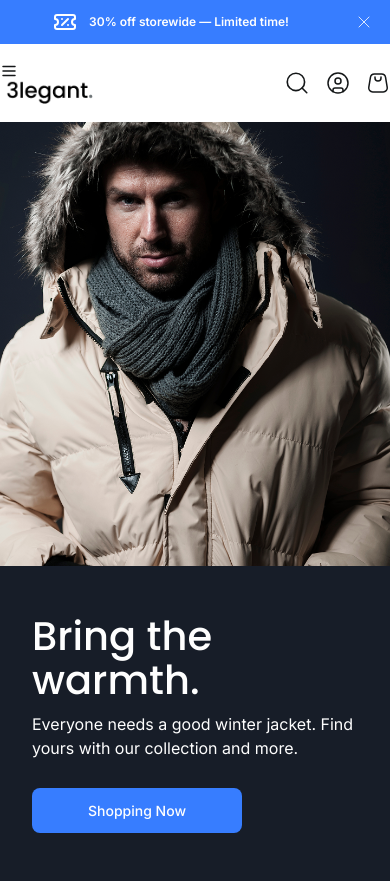
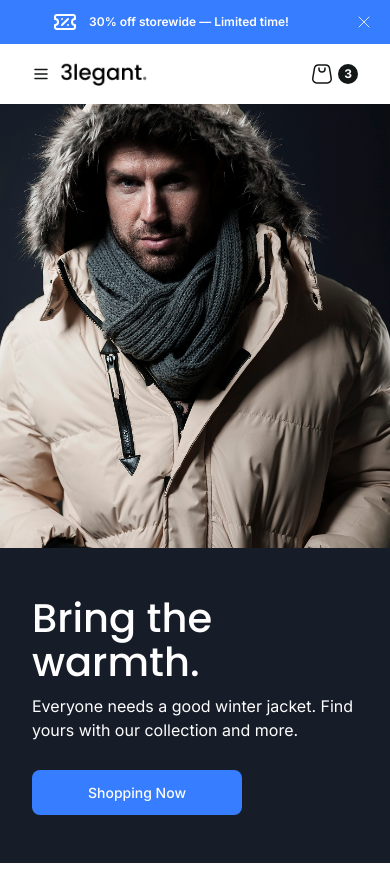
Before and after one commit to MohammadAlamin99/3legant-frontend, a Next.js app: page / in a window 390 px wide. Built offline with nearby package versions, Linux system fonts and the light colour scheme.

Commit message:
menu complete

```diff
--- a/src/components/NavMenu.tsx
+++ b/src/components/NavMenu.tsx
@@ -5,10 +5,9 @@ import Link from "next/link";
 export default function NavMenu() {
     return (
         <div>
-            <div className="container bg-white mx-auto py-[18px] flex justify-between">
-                <div>
-                   <Menu size={18} color="#141718" strokeWidth={2} />
-
+            <div className="container bg-white mx-auto py-[18px] flex justify-between px-8 lg:px-0 ">
+                <div className="flex items-center gap-1">
+                    <Menu className="block lg:hidden md:hidden cursor-pointer" size={18} color="#141718" strokeWidth={2} />
                     <Image
                         src={Logo}
                         alt="logo"
@@ -23,12 +22,15 @@ export default function NavMenu() {
                 </ul>
 
                 <div className="flex items-center gap-4">
-                    <Search size={26} color="#141718" strokeWidth={1.5} />
-                    <CircleUser size={24} color="#141718" strokeWidth={1.5} />
-                    <svg xmlns="http://www.w3.org/2000/svg" width="24" height="24" viewBox="0 0 24 24" fill="none">
+                    <Search className="hidden lg:block md:block cursor-pointer" size={26} color="#141718" strokeWidth={1.5} />
+                    <CircleUser className="hidden lg:block md:block cursor-pointer" size={24} color="#141718" strokeWidth={1.5} />
+                   <div className="flex items-center gap-1">
+                     <svg xmlns="http://www.w3.org/2000/svg" width="24" height="24" viewBox="0 0 24 24" fill="none">
                         <path d="M9 6L9 7C9 8.65685 10.3431 10 12 10C13.6569 10 15 8.65685 15 7V6" stroke="#141718" strokeWidth="1.5" strokeLinecap="round" strokeLinejoin="round" />
                         <path d="M15.6113 3H8.38836C6.433 3 4.76424 4.41365 4.44278 6.3424L2.77612 16.3424C2.36976 18.7805 4.24994 21 6.72169 21H17.278C19.7498 21 21.6299 18.7805 21.2236 16.3424L19.5569 6.3424C19.2355 4.41365 17.5667 3 15.6113 3Z" stroke="#141718" strokeWidth="1.5" strokeLinejoin="round" />
                     </svg>
+                    <span className="font-inter text-[#fff] font-bold text-[12px] w-5 h-5 bg-[#141718] rounded-[50%] flex items-center justify-center">3</span>
+                   </div>
                 </div>
             </div>
         </div>
```
